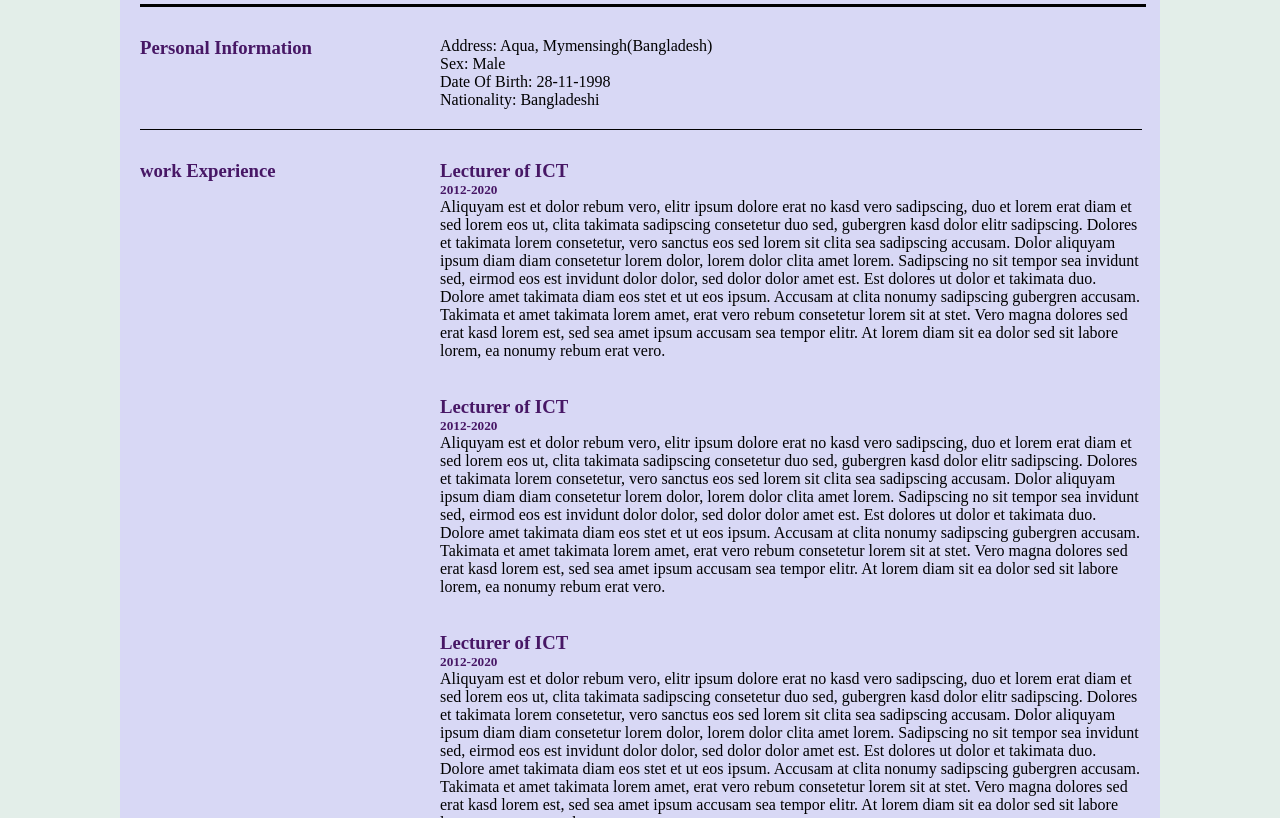
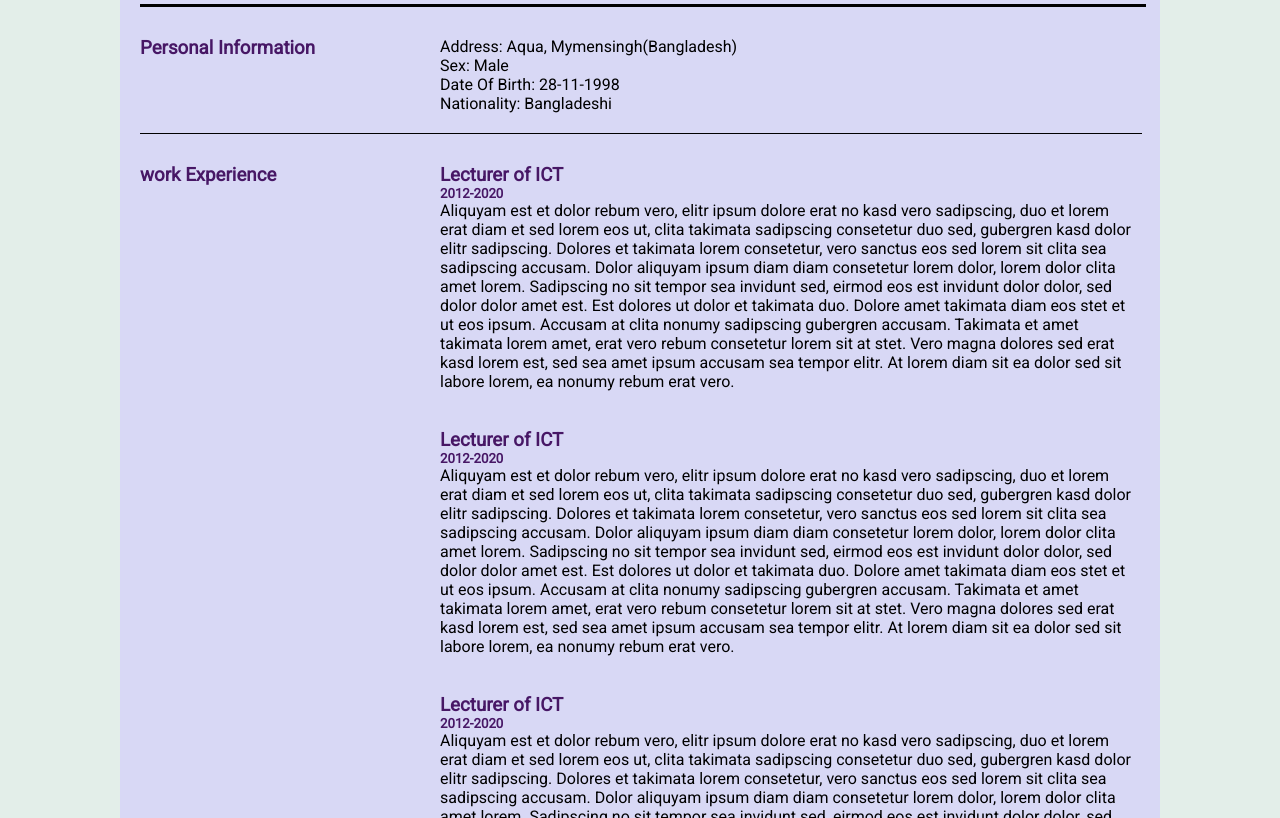
Before and after one commit to tanvir1310/cv-project, a plain HTML site: page index.html in a window 1280 px wide. Shown: the part 160-978 px from the top of the page. Drawn offline with Linux system fonts and the light colour scheme.

Commit message:
Update style.css

```diff
--- a/style.css
+++ b/style.css
@@ -5,6 +5,8 @@
 
 body {
     background-color: rgb(227, 238, 233);
+    font-family: 'Poppins', sans-serif;
+    font-family: 'Roboto', sans-serif;
 }
 
 .container {
```
